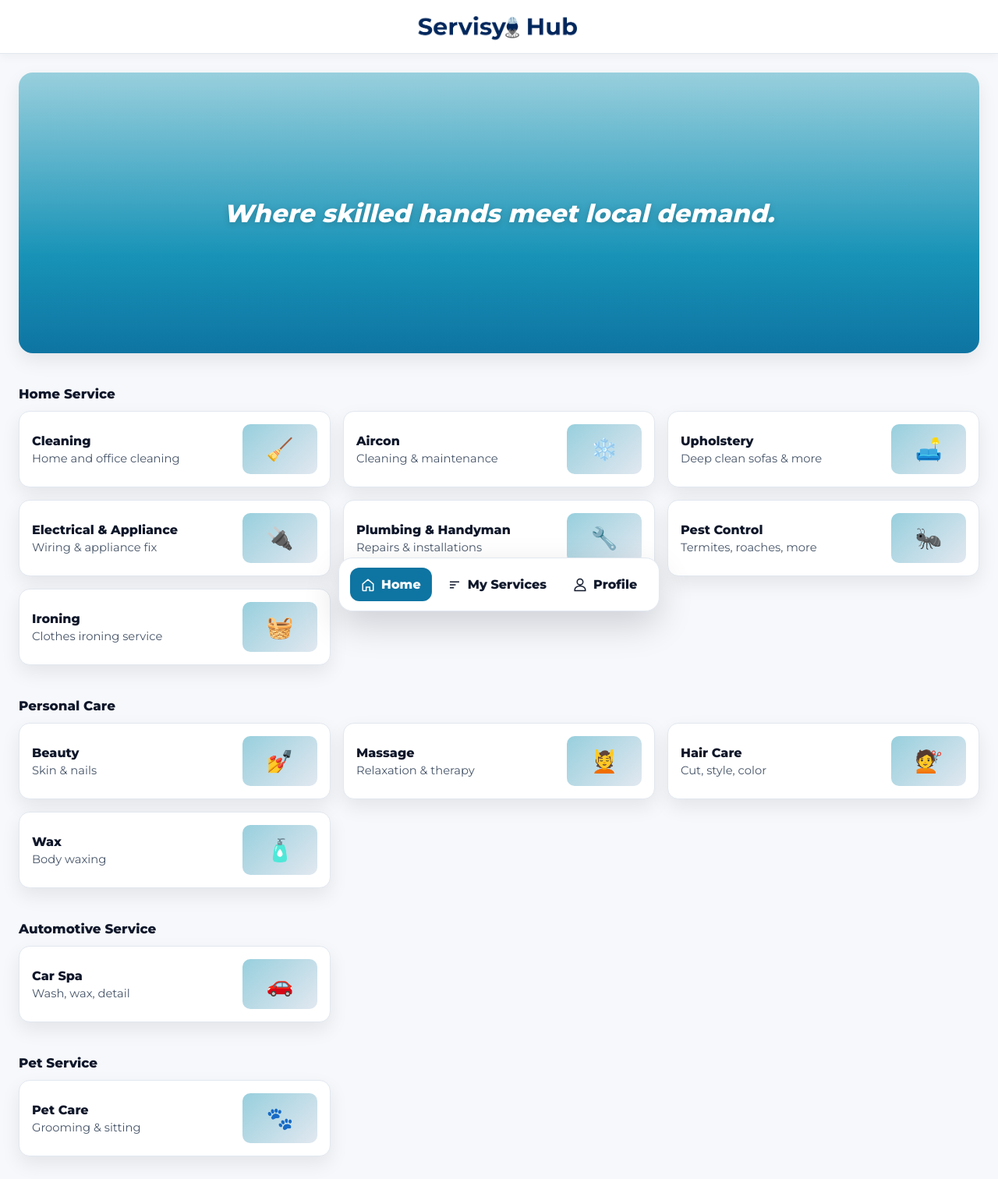
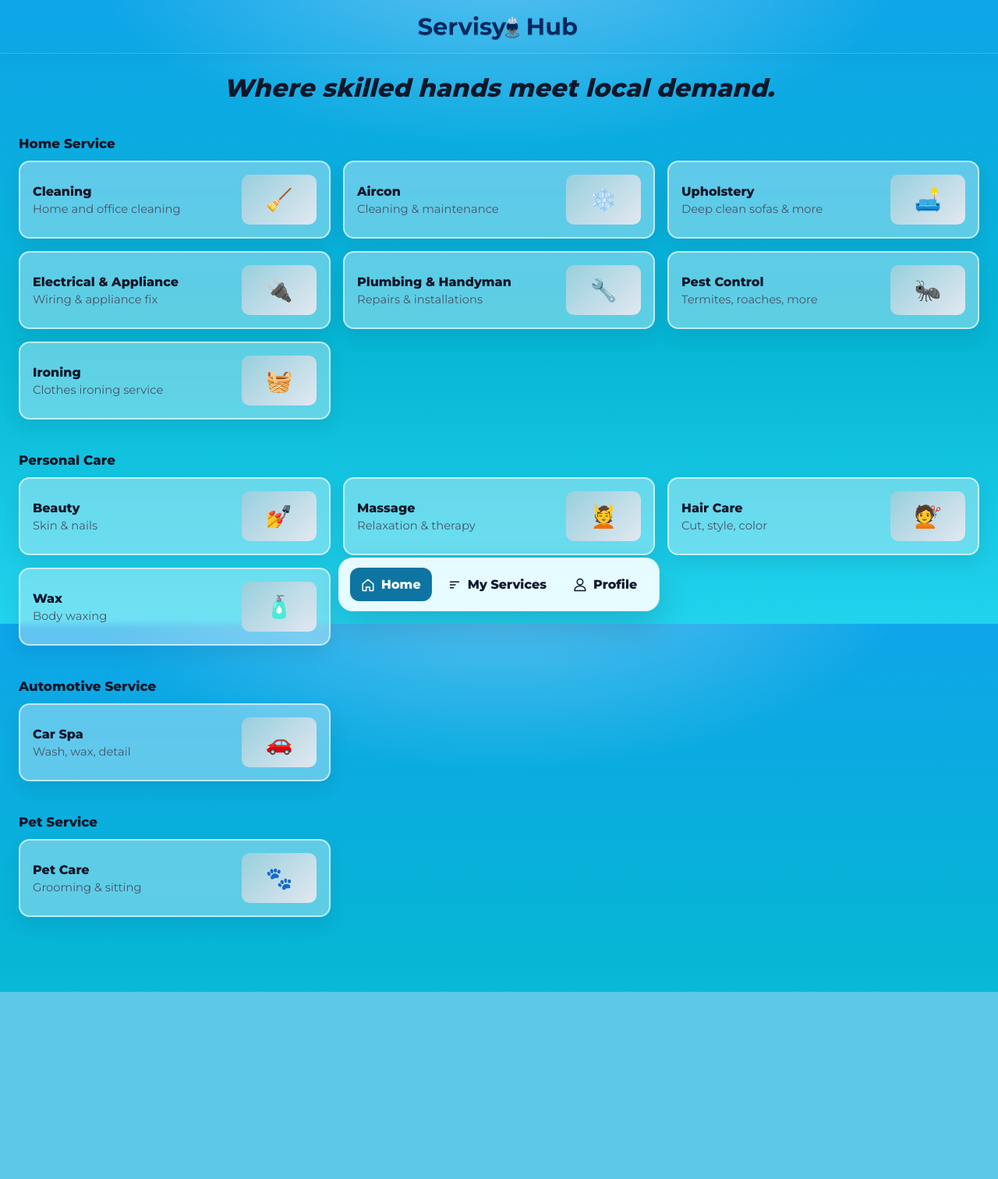
Before and after one commit to inyiigo/ncp3106-ServisyoHub, a PHP site: page /pages/home-services.php in a window 1280 px wide. Shown: the top 1512 px of the page at 78% size. After the commit the page ends 1272 px from the top, so only its background shows below. Run offline with PHP 8.4, Linux system fonts and the light colour scheme.

Commit message:
change page background

```diff
--- a/assets/css/styles.css
+++ b/assets/css/styles.css
@@ -46,6 +46,30 @@ body { font-family: 'Montserrat', system-ui, -apple-system, Segoe UI, Roboto, Ar
 @media (min-width: 520px) {
   .choice-buttons { grid-template-columns: 1fr 1fr; }
 }
+
+/* Page-scoped themes */
+.theme-pal5-bg { background: color-mix(in srgb, var(--pal-5) 80%, #000); }
+.theme-pal5-bg .dash-shell { background: color-mix(in srgb, var(--pal-5) 80%, #000); }
+.theme-pal5-bg .dash-topbar { background: transparent; border-bottom-color: rgba(255,255,255,.18); }
+.theme-pal5-bg .dash-bottom-nav { background: rgba(255,255,255,.9); }
+.theme-pal5-bg .dash-bottom-nav a { color: #0f172a; }
+.theme-pal5-bg .dash-bottom-nav a.active, .theme-pal5-bg .dash-bottom-nav a:hover { background: var(--pal-4); color: #fff; }
+/* Improve contrast for standalone hero tagline on dark background */
+.theme-pal5-bg .hero-tagline { color: #ffffff; text-shadow: 0 1px 3px rgba(0,0,0,.2); }
+
+/* Reusable profile-style background (same as profile.php) */
+.profile-bg { background: radial-gradient(900px 450px at 50% -10%, rgba(255,255,255,.35) 0%, rgba(255,255,255,0) 60%), linear-gradient(180deg, #0ea5e9 0%, #06b6d4 55%, #22d3ee 100%); min-height: calc(100vh - 64px); padding: 18px; }
+
+/* Glass effect for cards (matches profile menu aesthetic) */
+.glass-card { background: rgba(255,255,255,.35) !important; border: 2px solid rgba(255,255,255,.6) !important; backdrop-filter: blur(4px); box-shadow: 0 8px 20px rgba(2,6,23,.15); }
+
+/* Theme: page-wide profile gradient */
+.theme-profile-bg { background: radial-gradient(900px 450px at 50% -10%, rgba(255,255,255,.35) 0%, rgba(255,255,255,0) 60%), linear-gradient(180deg, #0ea5e9 0%, #06b6d4 55%, #22d3ee 100%); background-attachment: fixed; background-size: cover; }
+.theme-profile-bg .dash-shell { background: transparent; }
+.theme-profile-bg .dash-topbar { background: transparent; border-bottom-color: rgba(255,255,255,.18); }
+.theme-profile-bg .dash-bottom-nav { background: rgba(255,255,255,.9); }
+.theme-profile-bg .dash-bottom-nav a { color: #0f172a; }
+.theme-profile-bg .dash-bottom-nav a.active, .theme-profile-bg .dash-bottom-nav a:hover { background: var(--pal-4); color: #fff; }
 
 /* Mobile tweaks */
 @media (max-width: 480px) {
@@ -219,7 +243,7 @@ a.dash-svc-card { text-decoration: none; color: inherit; }
 .dash-svc-card .svc-pet-care::after { content: '🐾'; }
 
 /* Home */
-.home-hero { display: grid; place-items: center; background: linear-gradient(180deg, var(--pal-3) 0%, var(--pal-2) 65%, var(--pal-4) 100%); color: #0b1a2b; border-radius: 18px; padding: 16px; box-shadow: var(--shadow); position: relative; overflow: hidden; aspect-ratio: 16/9; min-height: clamp(200px, 28vh, 360px); max-height: 360px; margin: 0 0 16px; width: 100%; }
+.home-hero { display: block; background: none; color: inherit; border-radius: 0; padding: 0; box-shadow: none; position: static; overflow: visible; margin: 0 0 12px; width: 100%; min-height: 0; max-height: none; }
 .home-hero .hero-copy { display: grid; gap: 10px; align-content: center; text-align: left; width: 100%; max-width: 640px; }
 .home-hero .hero-title { font-weight: 800; font-size: clamp(26px, 5.8vw, 44px); line-height: 1.05; margin: 0; }
 .home-hero .hero-sub { margin: 0; color: #0f172a; opacity: .9; font-size: clamp(14px, 2.6vw, 16px); }
@@ -231,7 +255,7 @@ a.dash-svc-card { text-decoration: none; color: inherit; }
 .home-hero .hero-dot.active { opacity: 1; }
 
 /* Hero tagline centered inside banner */
-.hero-tagline { margin: 0; text-align: center; font-style: italic; font-weight: 800; font-size: clamp(18px, 4.4vw, 32px); color: #ffffff; text-shadow: 0 2px 8px rgba(0,0,0,.18); letter-spacing: .2px; }
+.hero-tagline { margin: 0; text-align: center; font-style: italic; font-weight: 800; font-size: clamp(18px, 4.4vw, 32px); color: #0f172a; letter-spacing: .2px; }
 
 .home-sections { display: grid; gap: 16px; grid-template-columns: 1fr; margin-top: 16px; }
 .section-title { font-weight: 900; font-size: 1.2rem; margin: 0 0 8px; display: flex; align-items: center; gap: 8px; }
--- a/index.php
+++ b/index.php
@@ -4,13 +4,13 @@
   <meta charset="UTF-8">
   <meta name="viewport" content="width=device-width, initial-scale=1">
   <title>Servisyo Hub</title>
-  <link rel="preload" as="image" href="assets/images/newlogo.png">
+  <link rel="preload" as="image" href="assets/images/bluefont.png">
   <link rel="stylesheet" href="assets/css/styles.css">
 </head>
 <body class="splash-body">
   <main class="splash" id="splash">
     <div class="splash-content">
-      <img src="assets/images/newlogo.png" alt="Servisyo Hub" class="splash-logo">
+  <img src="assets/images/bluefont.png" alt="Servisyo Hub" class="splash-logo">
   <div class="progress-wrap" role="progressbar" aria-label="Loading" aria-valuemin="0" aria-valuemax="100" aria-valuenow="0">
         <div class="progress-track">
           <div class="progress-bar"></div>
--- a/pages/home-jobs.php
+++ b/pages/home-jobs.php
@@ -7,7 +7,7 @@
 	<link rel="stylesheet" href="../assets/css/styles.css" />
 	<script defer src="../assets/js/script.js"></script>
 </head>
-<body>
+<body class="theme-profile-bg">
 	<?php
 		session_start();
 		// Capture first_name from POST if present and keep in session for future requests
@@ -18,7 +18,7 @@
 		$avatar = strtoupper(substr(preg_replace('/\s+/', '', $display), 0, 1));
 	?>
 	<div class="dash-topbar center">
-		<div class="dash-brand">Servisyo Hub</div>
+		<div class="dash-brand"><img src="../assets/images/bluefont.png" alt="Servisyo Hub" class="dash-brand-logo" /></div>
 	</div>
 
 	<div class="dash-overlay"></div>
--- a/pages/home-services.php
+++ b/pages/home-services.php
@@ -7,7 +7,7 @@
 	<link rel="stylesheet" href="../assets/css/styles.css" />
 	<script defer src="../assets/js/script.js"></script>
 </head>
-<body>
+<body class="theme-profile-bg">
 	<?php
 		session_start();
 		// Capture mobile from POST if present and keep in session for future requests
@@ -38,31 +38,31 @@
 				<div class="dash-cat">
 					<div class="dash-cat-title"><span>Home Service</span></div>
 					<div class="dash-svc-grid">
-						<a class="dash-svc-card" href="./services/cleaning.php">
+						<a class="dash-svc-card glass-card" href="./services/cleaning.php">
 							<div class="info"><div class="title">Cleaning</div><div class="sub">Home and office cleaning</div></div>
 							<div class="pic svc-cleaning"></div>
 						</a>
-						<a class="dash-svc-card" href="./services/aircon.php">
+						<a class="dash-svc-card glass-card" href="./services/aircon.php">
 							<div class="info"><div class="title">Aircon</div><div class="sub">Cleaning & maintenance</div></div>
 							<div class="pic svc-aircon"></div>
 						</a>
-						<a class="dash-svc-card" href="./services/upholstery.php">
+						<a class="dash-svc-card glass-card" href="./services/upholstery.php">
 							<div class="info"><div class="title">Upholstery</div><div class="sub">Deep clean sofas & more</div></div>
 							<div class="pic svc-upholstery"></div>
 						</a>
-						<a class="dash-svc-card" href="./services/electrical-appliance.php">
+						<a class="dash-svc-card glass-card" href="./services/electrical-appliance.php">
 							<div class="info"><div class="title">Electrical & Appliance</div><div class="sub">Wiring & appliance fix</div></div>
 							<div class="pic svc-electrical-appliance"></div>
 						</a>
-						<a class="dash-svc-card" href="./services/plumbing-handyman.php">
+						<a class="dash-svc-card glass-card" href="./services/plumbing-handyman.php">
 							<div class="info"><div class="title">Plumbing & Handyman</div><div class="sub">Repairs & installations</div></div>
 							<div class="pic svc-plumbing-handyman"></div>
 						</a>
-						<a class="dash-svc-card" href="./services/pest-control.php">
+						<a class="dash-svc-card glass-card" href="./services/pest-control.php">
 							<div class="info"><div class="title">Pest Control</div><div class="sub">Termites, roaches, more</div></div>
 							<div class="pic svc-pest-control"></div>
 						</a>
-						<a class="dash-svc-card" href="./services/ironing.php">
+						<a class="dash-svc-card glass-card" href="./services/ironing.php">
 							<div class="info"><div class="title">Ironing</div><div class="sub">Clothes ironing service</div></div>
 							<div class="pic svc-ironing"></div>
 						</a>
@@ -71,22 +71,22 @@
 				<div class="dash-cat">
 					<div class="dash-cat-title"><span>Personal Care</span></div>
 					<div class="dash-svc-grid">
-						<a class="dash-svc-card" href="./services/beauty.php"><div class="info"><div class="title">Beauty</div><div class="sub">Skin & nails</div></div><div class="pic svc-beauty"></div></a>
-						<a class="dash-svc-card" href="./services/massage.php"><div class="info"><div class="title">Massage</div><div class="sub">Relaxation & therapy</div></div><div class="pic svc-massage"></div></a>
-						<a class="dash-svc-card" href="./services/hair-care.php"><div class="info"><div class="title">Hair Care</div><div class="sub">Cut, style, color</div></div><div class="pic svc-hair-care"></div></a>
-						<a class="dash-svc-card" href="./services/wax.php"><div class="info"><div class="title">Wax</div><div class="sub">Body waxing</div></div><div class="pic svc-wax"></div></a>
+						<a class="dash-svc-card glass-card" href="./services/beauty.php"><div class="info"><div class="title">Beauty</div><div class="sub">Skin & nails</div></div><div class="pic svc-beauty"></div></a>
+						<a class="dash-svc-card glass-card" href="./services/massage.php"><div class="info"><div class="title">Massage</div><div class="sub">Relaxation & therapy</div></div><div class="pic svc-massage"></div></a>
+						<a class="dash-svc-card glass-card" href="./services/hair-care.php"><div class="info"><div class="title">Hair Care</div><div class="sub">Cut, style, color</div></div><div class="pic svc-hair-care"></div></a>
+						<a class="dash-svc-card glass-card" href="./services/wax.php"><div class="info"><div class="title">Wax</div><div class="sub">Body waxing</div></div><div class="pic svc-wax"></div></a>
 					</div>
 				</div>
 				<div class="dash-cat">
 					<div class="dash-cat-title"><span>Automotive Service</span></div>
 					<div class="dash-svc-grid">
-						<a class="dash-svc-card" href="./services/car-spa.php"><div class="info"><div class="title">Car Spa</div><div class="sub">Wash, wax, detail</div></div><div class="pic svc-car-spa"></div></a>
+						<a class="dash-svc-card glass-card" href="./services/car-spa.php"><div class="info"><div class="title">Car Spa</div><div class="sub">Wash, wax, detail</div></div><div class="pic svc-car-spa"></div></a>
 					</div>
 				</div>
 				<div class="dash-cat">
 					<div class="dash-cat-title"><span>Pet Service</span></div>
 					<div class="dash-svc-grid">
-						<a class="dash-svc-card" href="./services/pet-care.php"><div class="info"><div class="title">Pet Care</div><div class="sub">Grooming & sitting</div></div><div class="pic svc-pet-care"></div></a>
+						<a class="dash-svc-card glass-card" href="./services/pet-care.php"><div class="info"><div class="title">Pet Care</div><div class="sub">Grooming & sitting</div></div><div class="pic svc-pet-care"></div></a>
 					</div>
 				</div>
 			</div>
--- a/pages/my-services.php
+++ b/pages/my-services.php
@@ -17,7 +17,7 @@ $display = isset($_SESSION['display_name']) ? $_SESSION['display_name'] : (isset
 		.empty-text { margin: 0; color: var(--muted); }
 	</style>
 	</head>
-<body>
+	<body class="theme-profile-bg">
 	<div class="dash-topbar center">
 		<div class="dash-brand">Servisyo Hub</div>
 	</div>
--- a/pages/profile.php
+++ b/pages/profile.php
@@ -29,9 +29,9 @@ $avatar = strtoupper(substr(preg_replace('/\s+/', '', $display), 0, 1));
 		.prof-sep { height: 1px; background: rgba(255,255,255,.6); margin: 4px 0; border-radius: 999px; }
 	</style>
 	</head>
-<body>
+<body class="theme-profile-bg">
 	<div class="dash-topbar center">
-		<div class="dash-brand">Servisyo Hub</div>
+		<div class="dash-brand"><img src="../assets/images/bluefont.png" alt="Servisyo Hub" class="dash-brand-logo" /></div>
 	</div>
 
 	<div class="profile-bg">
--- a/pages/services/_template.php
+++ b/pages/services/_template.php
@@ -15,7 +15,7 @@ $avatar = strtoupper(substr(preg_replace('/\s+/', '', $display), 0, 1));
   <link rel="stylesheet" href="../../assets/css/styles.css" />
   <script defer src="../../assets/js/script.js"></script>
 </head>
-<body>
+<body class="theme-profile-bg">
   <div class="dash-topbar center">
     <div class="dash-brand">Servisyo Hub</div>
   </div>
```
